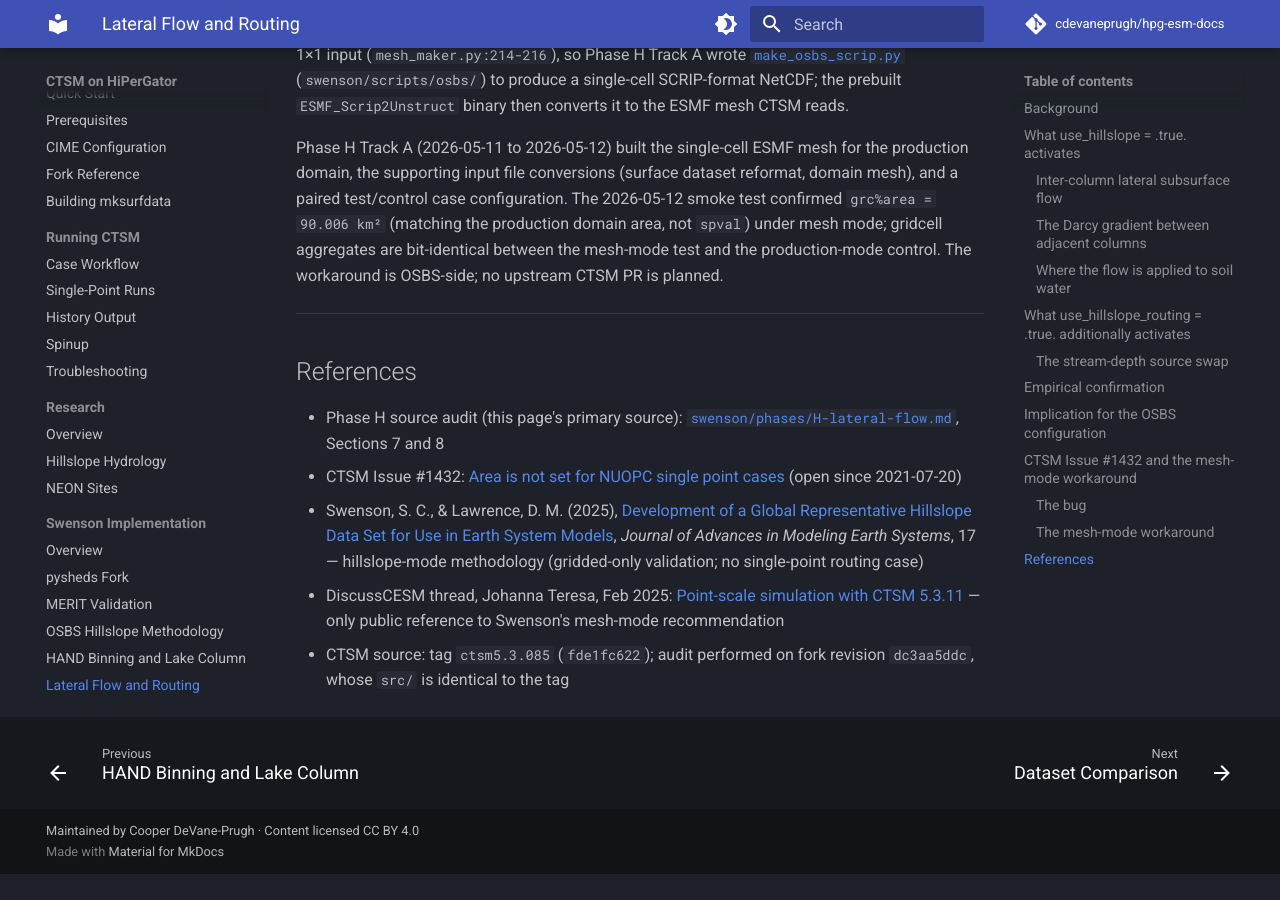
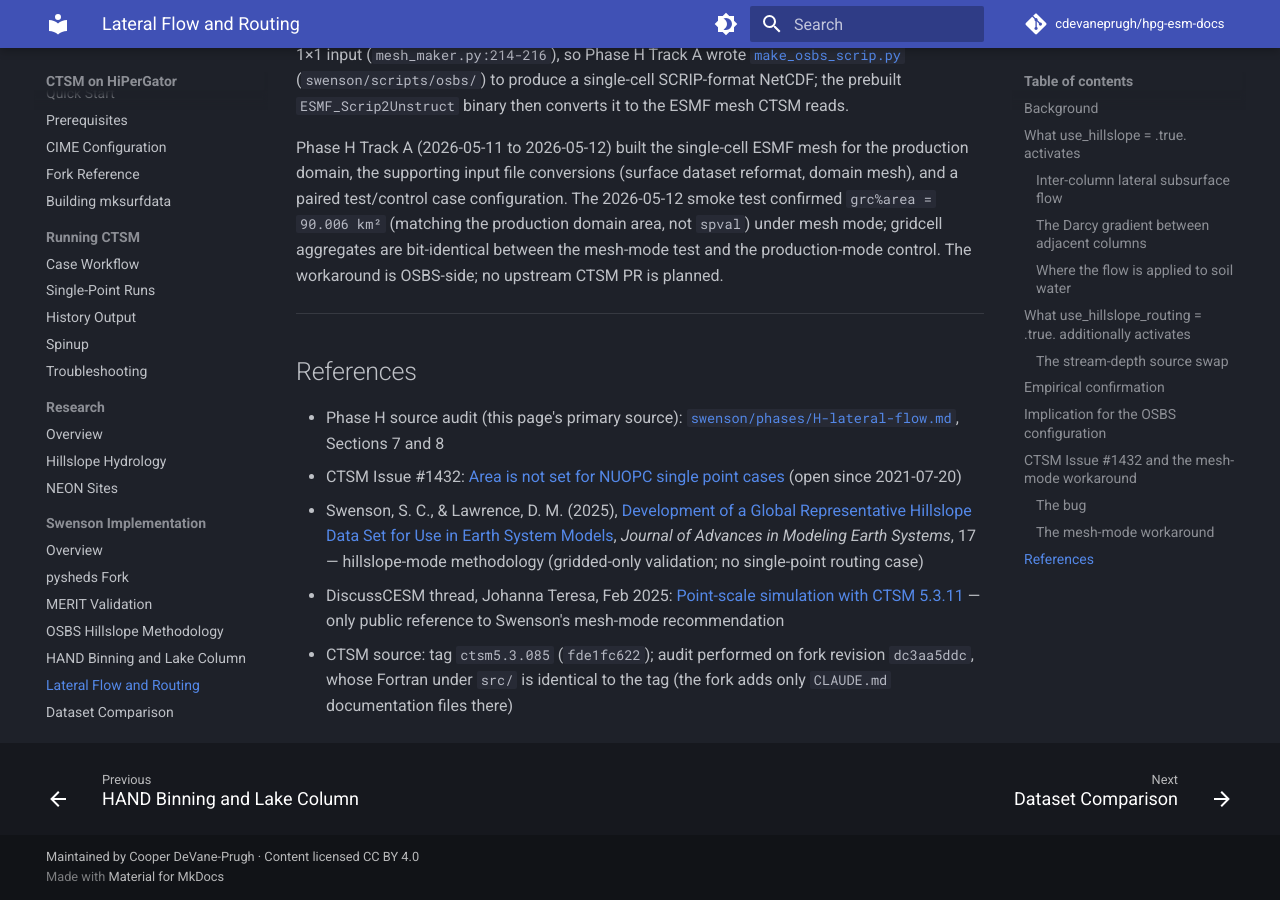
Before and after one commit to cdevaneprugh/hpg-esm-docs, an MkDocs documentation site: the page built from docs/swenson/lateral-flow-and-routing.md, in a window 1280 px wide and 900 px high, scrolled down 6478 px. Built offline with MkDocs 1.6.1 and Material for MkDocs 9.7.7, drawn with Linux system fonts in a browser that asks for light colours; comment, search, counter and statistics services are not loaded; before the commit the page ends 7352 px from its top, so only the background shows below that.

Commit message:
Docs: tell the Lc story accurately; Fortran-identical wording on the routing page
Lc (audit items 2.2/2.2b):
- index.md: Phase C established the method (restricted-wavelength FFT,
  20 m cutoff) and a ~300 m working value accepted 2026-02-11; the
  pipeline computes Lc at run time and returns 355.98 m on the
  production domain (541 / 479 m on the single-tile and 5x5 domains).
- osbs-implementation.md: new "Implementation" paragraph walking the
  FFT chain in code order (edge blend/zero at 50 px, Laplacian, |rfft2|,
  30 log-spaced bins, fit window from the 20 m cutoff to 2 x 10 km,
  Gaussian/lognormal selection by sharpness >= 1.5 then GoF, linear and
  flat fallbacks, A_thresh = int(0.5 Lc^2)); Result subsection restated
  with Lc as a computed, domain-dependent value.

Routing page (item 2.4):
- "src/ is identical" -> "the Fortran under src/ is identical"; the
  fork adds only CLAUDE.md files under src/.

All claims checked against scripts/osbs/spatial_scale.py,
run_pipeline.py, the production hillslope_params.json, and the CTSM
fork (git diff ctsm5.3.085..dc3aa5ddc -- src/). Strict build passes.

Co-Authored-By: Claude Fable 5.1 <noreply@anthropic.com>

````diff
--- a/docs/swenson/lateral-flow-and-routing.md
+++ b/docs/swenson/lateral-flow-and-routing.md
@@ -13,7 +13,7 @@ use_hillslope         = .true.    ! activates hillslope-mode column structure
 use_hillslope_routing = .true.    ! activates stream-side machinery (optional)
 ```
 
-A 2026-05-19 audit of CTSM 5.3.085 (tag `ctsm5.3.085`, `fde1fc622`; `src/` is identical in our fork revision `dc3aa5ddc`) traced every source-code site gated by `use_hillslope_routing` and cross-checked the conclusions against empirical output from two cases: a 5-yr paired test/control smoke test (mesh-mode workaround validation, Phase H Track A) and the 600-yr accelerated AD spinup of the operative case. The audit established that **inter-column lateral subsurface flow runs under `use_hillslope = .true.` and does not require routing to be on**. Routing-on activates only the stream-side coupling at the chain terminus.
+A 2026-05-19 audit of CTSM 5.3.085 (tag `ctsm5.3.085`, `fde1fc622`; the Fortran under `src/` is identical in our fork revision `dc3aa5ddc`) traced every source-code site gated by `use_hillslope_routing` and cross-checked the conclusions against empirical output from two cases: a 5-yr paired test/control smoke test (mesh-mode workaround validation, Phase H Track A) and the 600-yr accelerated AD spinup of the operative case. The audit established that **inter-column lateral subsurface flow runs under `use_hillslope = .true.` and does not require routing to be on**. Routing-on activates only the stream-side coupling at the chain terminus.
 
 ---
 
@@ -188,4 +188,4 @@ Phase H Track A (2026-05-11 to 2026-05-12) built the single-cell ESMF mesh for t
 - CTSM Issue #1432: [Area is not set for NUOPC single point cases](https://github.com/ESCOMP/CTSM/issues/1432) (open since 2021-07-20)
 - Swenson, S. C., & Lawrence, D. M. (2025), [Development of a Global Representative Hillslope Data Set for Use in Earth System Models](https://doi.org/10.1029/2024MS004410), *Journal of Advances in Modeling Earth Systems*, 17 — hillslope-mode methodology (gridded-only validation; no single-point routing case)
 - DiscussCESM thread, Johanna Teresa, Feb 2025: [Point-scale simulation with CTSM 5.3.11](https://bb.cgd.ucar.edu/cesm/threads/point-scale-simulation-with-ctsm5-3.11125/) — only public reference to Swenson's mesh-mode recommendation
-- CTSM source: tag `ctsm5.3.085` (`fde1fc622`); audit performed on fork revision `dc3aa5ddc`, whose `src/` is identical to the tag
+- CTSM source: tag `ctsm5.3.085` (`fde1fc622`); audit performed on fork revision `dc3aa5ddc`, whose Fortran under `src/` is identical to the tag (the fork adds only `CLAUDE.md` documentation files there)
````
Also changed, not shown: docs/swenson/index.md (+1 -1 lines), docs/swenson/osbs-implementation.md (+3 -1 lines).
